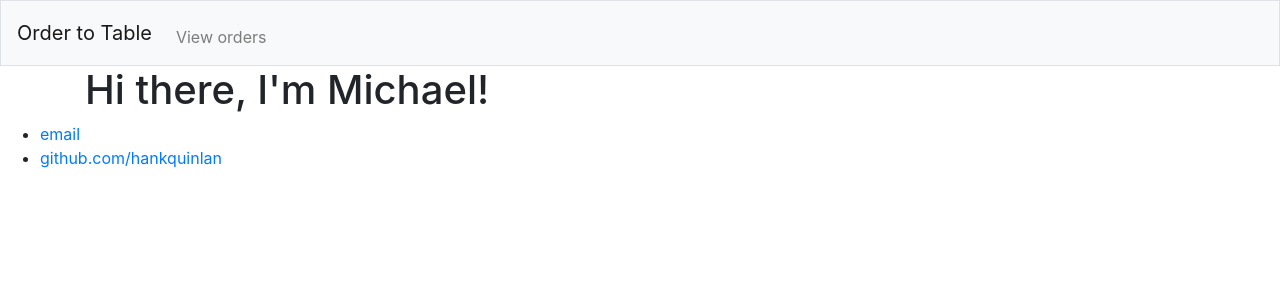
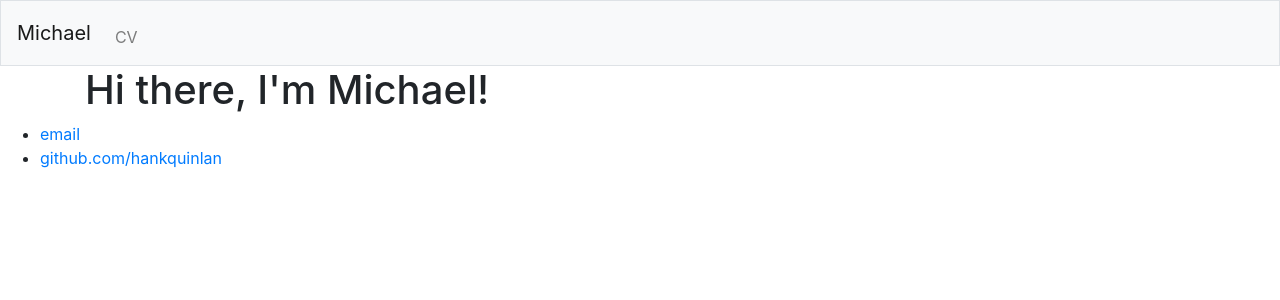
Before and after one commit to michaelodonnell13/michaelodonnell13.github.io, a Jekyll site: the page built from index.html, in a window 1280 px wide. Shown: the top 300 px of the page. Built offline with Jekyll 4.4.1, drawn with Linux system fonts in a browser that asks for light colours.

Commit message:
Update default.html

```diff
--- a/_layouts/default.html
+++ b/_layouts/default.html
@@ -8,17 +8,19 @@
 		<body>
 			<nav class="navbar navbar-expand-md navbar-light bg-light border">
 			    <a class="navbar-brand" href="/">
-				Order to Table
+				Michael
 			    </a>
 
 			    <button aria-controls="navbar" aria-expanded="false" aria-label="Toggle navigation" class="navbar-toggler" data-target="#navbar" data-toggle="collapse" type="button">
 				<span class="navbar-toggler-icon"></span>
 			    </button>
+
 			    <div class="collapse navbar-collapse" id="navbar">
-					<ul class="navbar-nav mr-auto mt-2">
-					    <li class="nav-item"><a class="nav-link" href="/orders">View orders</a></li>
-					</ul>
+				<ul class="navbar-nav mr-auto mt-2">
+				    <li class="nav-item"><a class="nav-link" href="/CV">CV</a></li>
+				</ul>
 			    </div>
+
 			</nav>
 
 			<div class="container">
@@ -26,11 +28,13 @@
 			{{ content }}
 
 			</div><!-- /.container -->
+
 			<footer>
-	    		<ul>
-	        		<li><a href="mailto:hankquinlanhub@gmail.com">email</a></li>
-	        		<li><a href="https://github.com/hankquinlan">github.com/hankquinlan</a></li>
+	    			<ul>
+	        			<li><a href="mailto:hankquinlanhub@gmail.com">email</a></li>
+	        			<li><a href="https://github.com/hankquinlan">github.com/hankquinlan</a></li>
 				</ul>
 			</footer>
+
 		</body>
 	</html>
```
